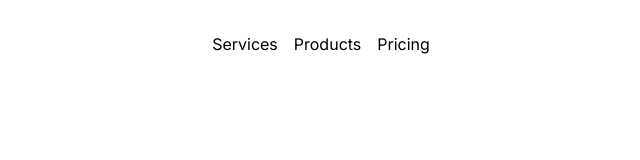
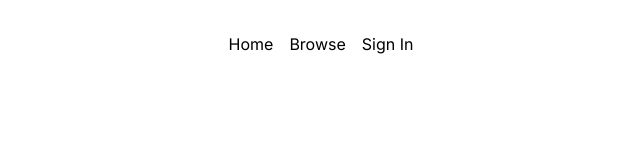
Before and after one commit to sundaram123krishnan/innov_2024_-object-Object-, a Next.js app: page / in a window 1280 px wide. Shown: the top 160 px of the page, without its empty margins (319-959 px from the left). Built offline with nearby package versions, Linux system fonts and the light colour scheme.

Commit message:
fixing navbar

```diff
--- a/src/app/Navbar.tsx
+++ b/src/app/Navbar.tsx
@@ -1,7 +1,7 @@
 "use client";
 import React, { useState } from "react";
 import {
-  HoveredLink,
+  // HoveredLink,
   Menu,
   MenuItem,
   ProductItem,
@@ -23,27 +23,15 @@ function Navbar({ className }: { className?: string }) {
       className={cn("fixed top-10 inset-x-0 max-w-2xl mx-auto z-50", className)}
     >
       <Menu setActive={setActive}>
-        <MenuItem setActive={setActive} active={active} item="Services">
-          <div className="flex flex-col space-y-4 text-sm">
-            <HoveredLink href="/web-dev">Web Development</HoveredLink>
-            <HoveredLink href="/interface-design">Interface Design</HoveredLink>
-            <HoveredLink href="/seo">Search Engine Optimization</HoveredLink>
-            <HoveredLink href="/branding">Branding</HoveredLink>
-          </div>
+        <MenuItem setActive={setActive} active={active} item="Home"></MenuItem>
+        <MenuItem setActive={setActive} active={active} item="Browse">
+          <div className="  text-sm grid grid-cols-2 gap-10 p-4"></div>
         </MenuItem>
-        <MenuItem setActive={setActive} active={active} item="Products">
-          <div className="  text-sm grid grid-cols-2 gap-10 p-4">
-
-          </div>
-        </MenuItem>
-        <MenuItem setActive={setActive} active={active} item="Pricing">
-          <div className="flex flex-col space-y-4 text-sm">
-            <HoveredLink href="/hobby">Hobby</HoveredLink>
-            <HoveredLink href="/individual">Individual</HoveredLink>
-            <HoveredLink href="/team">Team</HoveredLink>
-            <HoveredLink href="/enterprise">Enterprise</HoveredLink>
-          </div>
-        </MenuItem>
+        <MenuItem
+          setActive={setActive}
+          active={active}
+          item="Sign In"
+        ></MenuItem>
       </Menu>
     </div>
   );
--- a/src/app/components/ui/navbar-menu.tsx
+++ b/src/app/components/ui/navbar-menu.tsx
@@ -38,7 +38,7 @@ export const MenuItem = ({
           animate={{ opacity: 1, scale: 1, y: 0 }}
           transition={transition}
         >
-          {active === item && (
+          {/* {active === item && (
             <div className="absolute top-[calc(100%_+_1.7rem)] left-1/2 transform -translate-x-1/2">
               <motion.div
                 transition={transition}
@@ -53,7 +53,7 @@ export const MenuItem = ({
                 </motion.div>
               </motion.div>
             </div>
-          )}
+          )} */}
         </motion.div>
       )}
     </div>
@@ -109,13 +109,13 @@ export const ProductItem = ({
   );
 };
 
-export const HoveredLink = ({ children, ...rest }: any) => {
-  return (
-    <Link
-      {...rest}
-      className="text-neutral-700 dark:text-neutral-200 hover:text-black "
-    >
-      {children}
-    </Link>
-  );
-};
+// export const HoveredLink = ({ children, ...rest }: any) => {
+//   return (
+//     <Link
+//       {...rest}
+//       className="text-neutral-700 dark:text-neutral-200 hover:text-black "
+//     >
+//       {children}
+//     </Link>
+//   );
+// };
```
